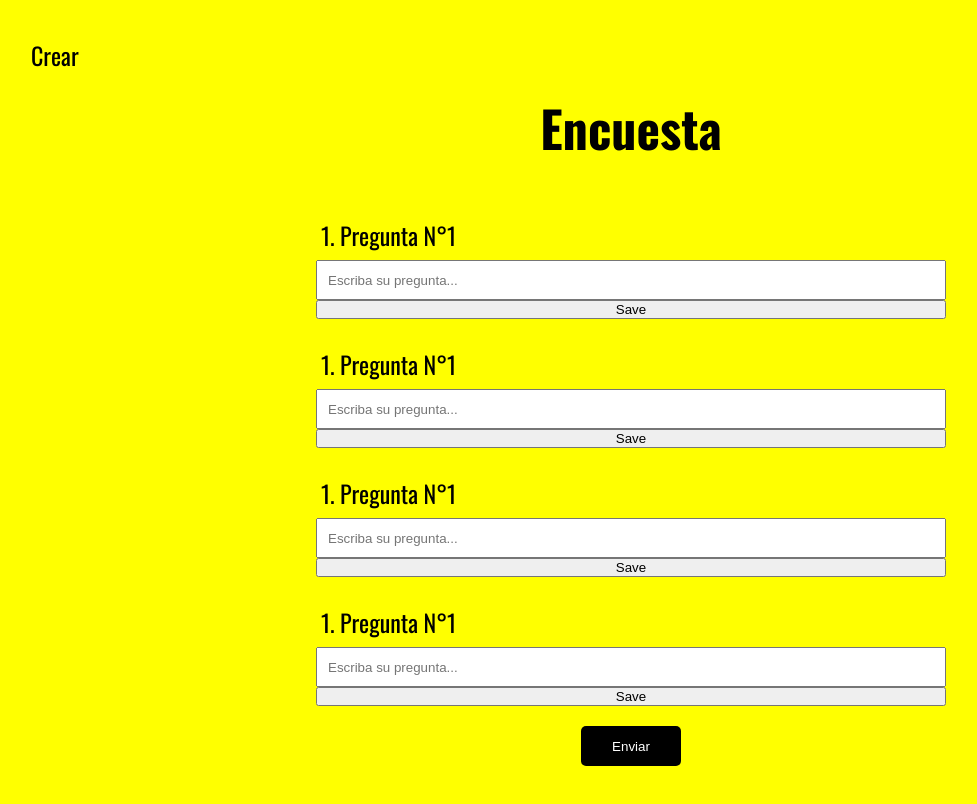
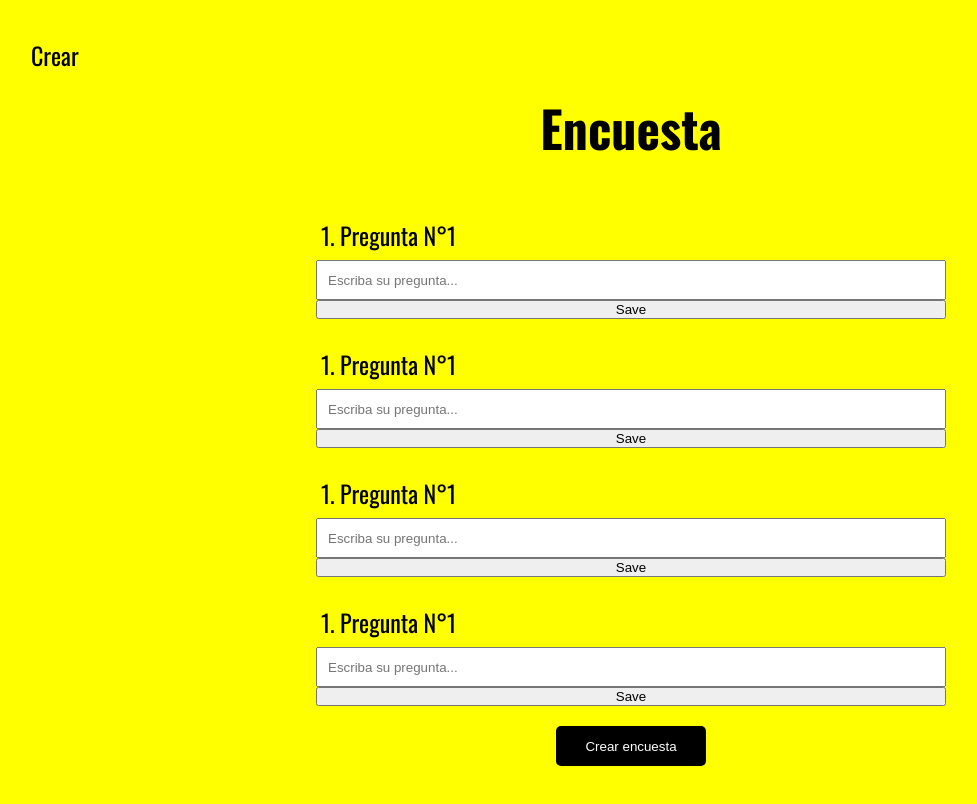
Before and after one commit to mijel861999/encuesta-react, a React (Create React App) app: page /encuesta-abierta in a window 1280 px wide. Shown: the top 804 px of the page, without its empty margins (9-986 px from the left). Built offline with nearby package versions, Linux system fonts and the light colour scheme.

Commit message:
Solucionando los problemas visuales del height

```diff
--- a/src/components/form/Form.js
+++ b/src/components/form/Form.js
@@ -4,6 +4,12 @@ import { InputForm } from './InputForm'
 
 export const Form = () => {
   const [questions, setQuestions] = useState([])
+
+  const handleInputCreate = (e) => {
+    e.preventDefault()
+    console.log('Crear encuesta')
+    console.log(questions)
+  }
 
   return (
     <form style={styles.form}>
@@ -24,8 +30,11 @@ export const Form = () => {
         questions={questions}
       />
       <p>{questions}</p>
-      <button style={styles.button}>
-        Enviar
+      <button
+        onClick={handleInputCreate}
+        style={styles.button}
+      >
+        Crear encuesta
       </button>
     </form>
   )
@@ -40,7 +49,7 @@ const styles = {
   },
   button: {
     display: 'block',
-    width: '100px',
+    width: '150px',
     height: '40px',
     margin: '10px auto',
     color: 'white',
--- a/src/pages/MainPage.js
+++ b/src/pages/MainPage.js
@@ -39,7 +39,8 @@ const styles = {
     display: 'flex',
     flexDirection: 'column',
     alignItems: 'center',
-    justifyContent: 'center'
+    justifyContent: 'center',
+    height: '70vh'
   },
   option: {
     height: '140px',
```
